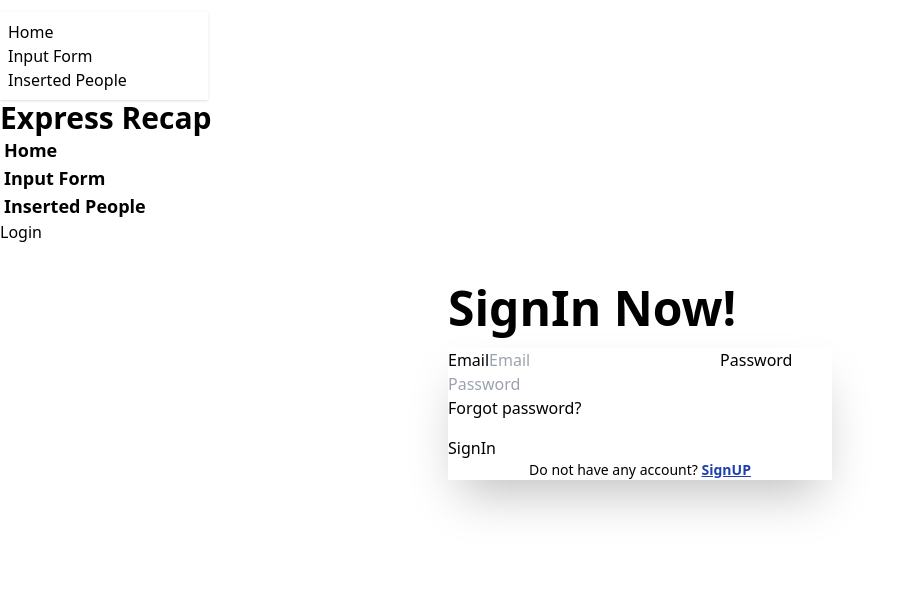
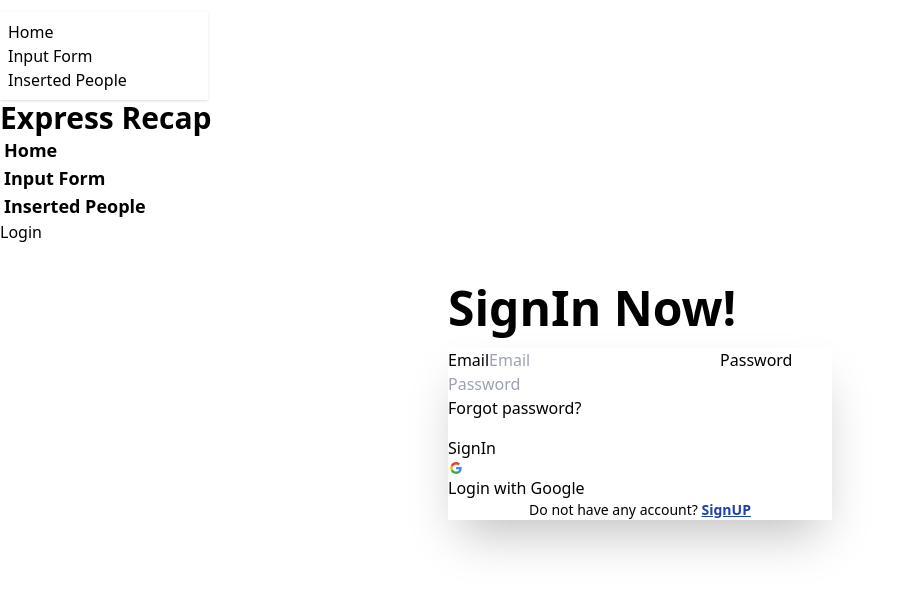
Before and after one commit to mh-shihan/express-js-recap-client, a React (Vite) app: page /signin in a window 1280 px wide. Shown: the top 592 px of the page, without its empty margins (0-903 px from the left). Built offline with nearby package versions, Linux system fonts and the light colour scheme; no server answers.

Commit message:
Implemented google signin

```diff
--- /dev/null
+++ b/src/components/social-login/GoogleLogin.jsx
@@ -0,0 +1,54 @@
+import toast from "react-hot-toast";
+import useAuthInfo from "../../hooks/useAuthInfo";
+import { useLocation, useNavigate } from "react-router-dom";
+
+const GoogleLogin = () => {
+  const { googleSignIn } = useAuthInfo();
+  const navigate = useNavigate();
+  const location = useLocation();
+
+  const handleGoogleLogin = () => {
+    const toastId = toast.loading("Loading...");
+    googleSignIn().then(() => {
+      toast.success("Google Sign In Successful", { id: toastId });
+      navigate(location?.state ? location.state : "/", { replace: true });
+    });
+  };
+  return (
+    <button
+      onClick={handleGoogleLogin}
+      className="btn bg-white text-black border-[#e5e5e5]"
+    >
+      <svg
+        aria-label="Google logo"
+        width="16"
+        height="16"
+        xmlns="http://www.w3.org/2000/svg"
+        viewBox="0 0 512 512"
+      >
+        <g>
+          <path d="m0 0H512V512H0" fill="#fff"></path>
+          <path
+            fill="#34a853"
+            d="M153 292c30 82 118 95 171 60h62v48A192 192 0 0190 341"
+          ></path>
+          <path
+            fill="#4285f4"
+            d="m386 400a140 175 0 0053-179H260v74h102q-7 37-38 57"
+          ></path>
+          <path
+            fill="#fbbc02"
+            d="m90 341a208 200 0 010-171l63 49q-12 37 0 73"
+          ></path>
+          <path
+            fill="#ea4335"
+            d="m153 219c22-69 116-109 179-50l55-54c-78-75-230-72-297 55"
+          ></path>
+        </g>
+      </svg>
+      Login with Google
+    </button>
+  );
+};
+
+export default GoogleLogin;
--- a/src/pages/signin/Signin.jsx
+++ b/src/pages/signin/Signin.jsx
@@ -2,6 +2,7 @@ import { useContext } from "react";
 import { Link, replace, useLocation, useNavigate } from "react-router-dom";
 import { AuthContext } from "../../firebase/AuthProviders";
 import toast from "react-hot-toast";
+import GoogleLogin from "../../components/social-login/GoogleLogin";
 
 const Signin = () => {
   const { signinUser } = useContext(AuthContext);
@@ -60,6 +61,7 @@ const Signin = () => {
               </button>
             </fieldset>
           </form>
+          <GoogleLogin></GoogleLogin>
           <p className="text-sm text-center">
             <span>Do not have any account? </span>{" "}
             <Link to="/signup">
--- a/src/pages/signup/Signup.jsx
+++ b/src/pages/signup/Signup.jsx
@@ -2,6 +2,7 @@ import { useContext } from "react";
 import toast from "react-hot-toast";
 import { AuthContext } from "../../firebase/AuthProviders";
 import { Link, useNavigate } from "react-router-dom";
+import GoogleLogin from "../../components/social-login/GoogleLogin";
 
 const Signup = () => {
   const { signupUser, updateUser } = useContext(AuthContext);
@@ -81,6 +82,7 @@ const Signup = () => {
               </button>
             </fieldset>
           </form>
+          <GoogleLogin></GoogleLogin>
           <p className="text-sm text-center">
             <span>Already Have an account? </span>{" "}
             <Link to="/signin">
```
